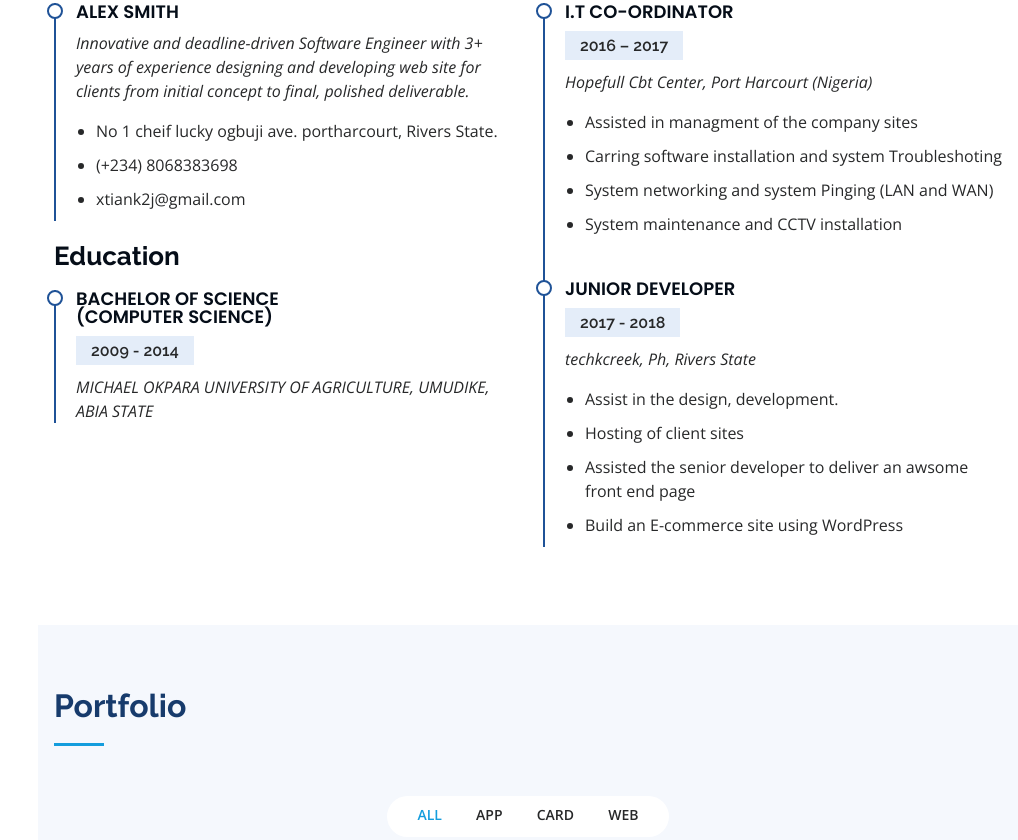
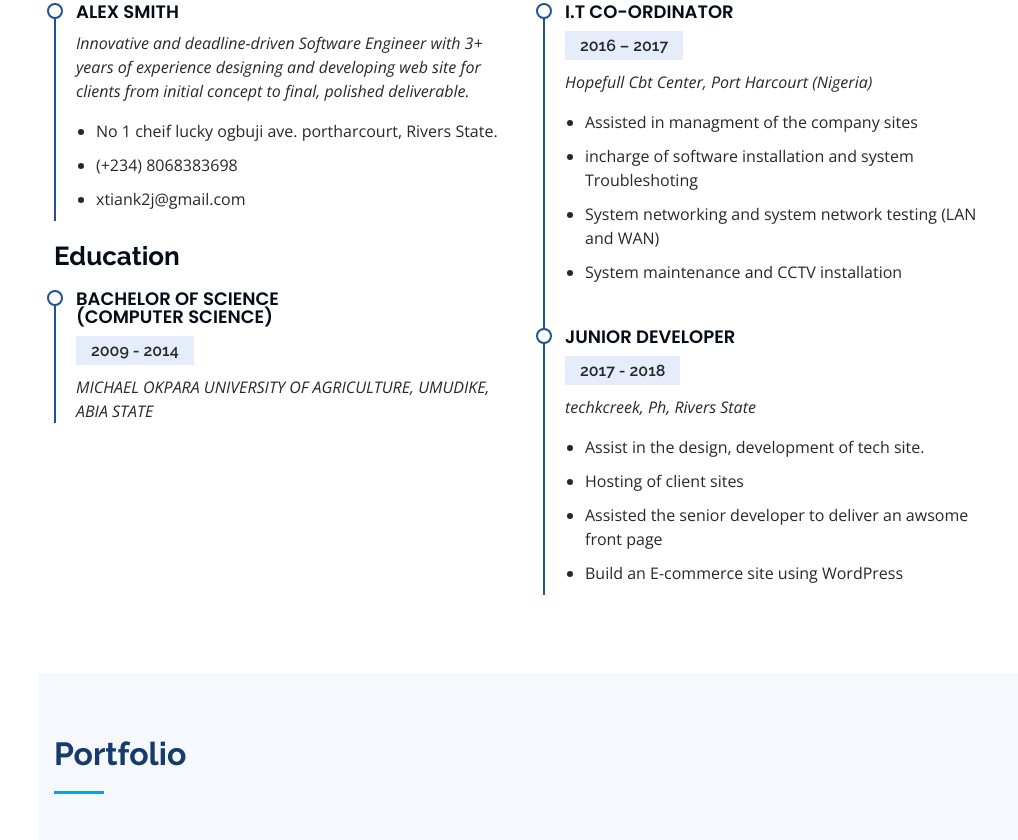
Before and after one commit to xtiank2j/chrisportfolio, a plain HTML site: page index.html in a window 1280 px wide. Shown: the part 2694-3534 px from the top of the page, without its empty margins (262-1280 px from the left). Drawn offline with nearby package versions, Linux system fonts and the light colour scheme.

Commit message:
Update index.html

```diff
--- a/index.html
+++ b/index.html
@@ -300,8 +300,8 @@
               <p><em>Hopefull Cbt Center, Port Harcourt (Nigeria)</em></p>
               <ul>
                 <li>Assisted in managment of the company sites</li>
-                <li>Carring software installation and system Troubleshoting </li>
-                <li>System networking and system Pinging (LAN and WAN)</li>
+                <li>incharge of software installation and system Troubleshoting </li>
+                <li>System networking and system network testing (LAN and WAN)</li>
                 <li>System maintenance and CCTV installation</li>
               </ul>
             </div>
@@ -311,9 +311,9 @@
               <h5>2017 - 2018</h5>
               <p><em>techkcreek, Ph, Rivers State </em></p>
               <ul>
-                <li>Assist in the design, development. </li>
+                <li>Assist in the design, development of tech site. </li>
                 <li>Hosting of client sites </li>
-                <li>Assisted the senior developer to deliver an awsome front end page</li>
+                <li>Assisted the senior developer to deliver an awsome front page</li>
                 <li>Build an E-commerce site using WordPress</li>
               </ul>
             </div>
@@ -447,7 +447,7 @@
     </section><!-- End Portfolio Section -->
 
 <did class="container">
- <div class="2col-lg-4 col-md-6 portfolio-item filter-web">
+ <div class="col-lg-4 col-md-6 card portfolio-item filter-web">
 <div><span style="color:skyblue;">Site have worked on</span></div>
 <ul class="imgcard">
 <li><a href="komunitii.org">komunitii</a></li>
```
